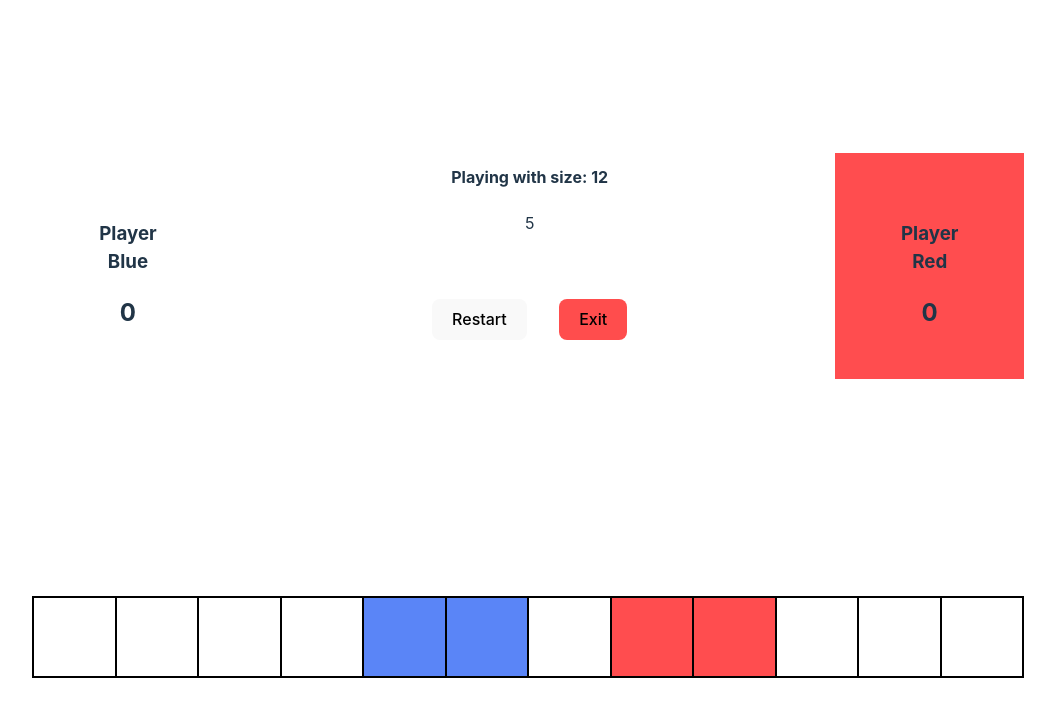
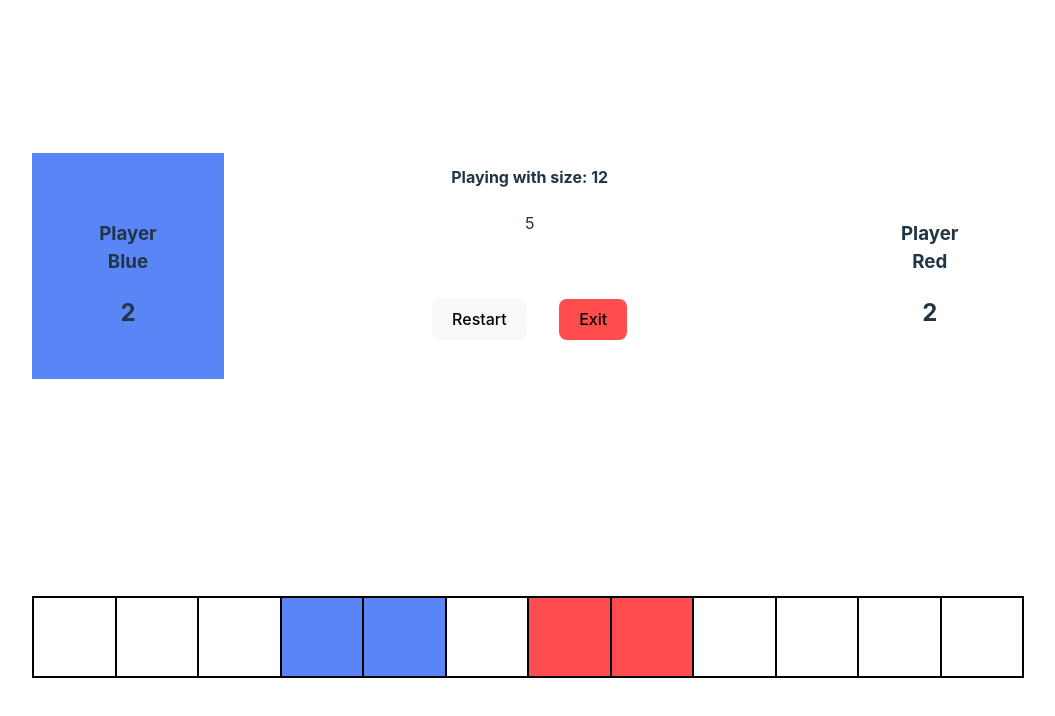
Before and after one commit to JoseAntonioNuevo/Tech-Test-Board-Game, a Vue app: page / in a window 1280 px wide. Shown: the top 716 px of the page, without its empty margins (112-1167 px from the left). Built offline with nearby package versions, Linux system fonts and the light colour scheme.

Commit message:
feat: update GameComponent to track player scores using board lengths and adjust turn indicators in ScoreBoardComponent

```diff
--- a/src/Game/Components/GameComponent.vue
+++ b/src/Game/Components/GameComponent.vue
@@ -4,8 +4,8 @@
       @exit-game="exitGame"
       @restart-game="restartGame"
       :gameSize="gameSize"
-      :bluePlayerScore="bluePlayerScore"
-      :redPlayerScore="redPlayerScore"
+      :bluePlayerScore="blueBoard.length"
+      :redPlayerScore="redBoard.length"
       :playerTurn="playerTurn"
     />
     <div class="board-game">
@@ -39,9 +39,8 @@ export default defineComponent({
     },
   },
   setup(props, { emit }) {
-    const bluePlayerScore = ref<number>(0);
-    const redPlayerScore = ref<number>(0);
-    const playerTurn = ref<number>(0);
+    // Turn 1: Blue, Turn 2: Red
+    const playerTurn = ref<number>(1);
     const blueBoard = ref<number[]>([]);
     const redBoard = ref<number[]>([]);
 
@@ -59,7 +58,7 @@ export default defineComponent({
       let alreadySet: Set<number> = new Set();
 
       while (alreadySet.size < redCells + blueCells) {
-        const col = Math.floor(Math.random() * size) + 1;
+        const col = Math.floor(Math.random() * size);
         if (!alreadySet.has(col)) {
           if (blueBoard.value.length < blueCells) {
             blueBoard.value.push(col);
@@ -78,16 +77,27 @@ export default defineComponent({
     };
 
     const restartGame = (): void => {
-      bluePlayerScore.value = 0;
-      redPlayerScore.value = 0;
       board.value = Array.from({ length: props.gameSize }, () =>
         Array(props.gameSize).fill(0)
       );
+      blueBoard.value = [];
+      redBoard.value = [];
       initializeBoard();
     };
 
     const cellClicked = (col: number): void => {
-      console.log(col);
+      console.log(playerTurn.value);
+      if (playerTurn.value === 1) {
+        if (!blueBoard.value.includes(col) && !redBoard.value.includes(col)) {
+          blueBoard.value.push(col);
+          playerTurn.value = 2;
+        }
+      } else {
+        if (!blueBoard.value.includes(col) && !redBoard.value.includes(col)) {
+          redBoard.value.push(col);
+          playerTurn.value = 1;
+        }
+      }
     };
 
     const getCellClass = (colIndex: number): string => {
@@ -103,10 +113,10 @@ export default defineComponent({
     initializeBoard();
 
     return {
-      bluePlayerScore,
-      redPlayerScore,
       playerTurn,
       board,
+      blueBoard,
+      redBoard,
       exitGame,
       restartGame,
       cellClicked,
--- a/src/ScoreBoard/Components/ScoreBoardComponent.vue
+++ b/src/ScoreBoard/Components/ScoreBoardComponent.vue
@@ -1,6 +1,6 @@
 <template>
   <div class="score-board">
-    <div :class="playerTurn !== 1 ? 'blue-turn' : ''">
+    <div :class="playerTurn === 1 ? 'blue-turn' : ''">
       <h3>Player Blue</h3>
       <h2>{{ bluePlayerScore }}</h2>
     </div>
@@ -12,7 +12,7 @@
         <button @click="exitGame" class="exit-btn">Exit</button>
       </div>
     </div>
-    <div :class="playerTurn === 1 ? 'red-turn' : ''">
+    <div :class="playerTurn === 2 ? 'red-turn' : ''">
       <h3>Player Red</h3>
       <h2>{{ redPlayerScore }}</h2>
     </div>
```
